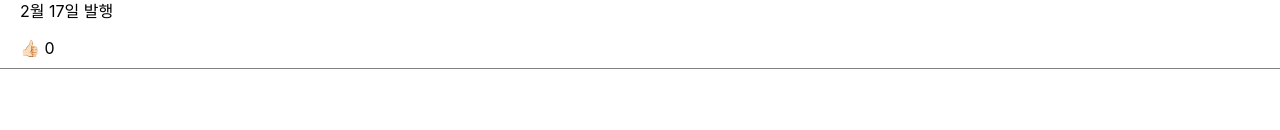
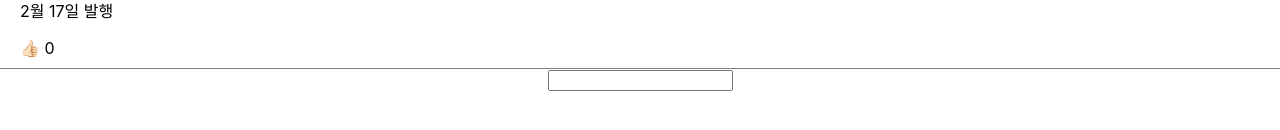
Before and after one commit to Minn97u/Blog, a React (Create React App) app: page / in a window 1280 px wide. Shown: the part 414-544 px from the top of the page. Built offline with nearby package versions, Linux system fonts and the light colour scheme.

Commit message:
feat : 이벤트 핸들러에 대해 알아보기

```diff
--- a/src/App.js
+++ b/src/App.js
@@ -56,6 +56,12 @@ function App() {
           </div>
         );
       })}
+
+      <input
+        onChange={(e) => {
+          console.log(e.target.value);
+        }}
+      />
       {modal === true ? (
         <Modal title={title[titleindex]} changeTitle={changeTitle} />
       ) : null}
```
